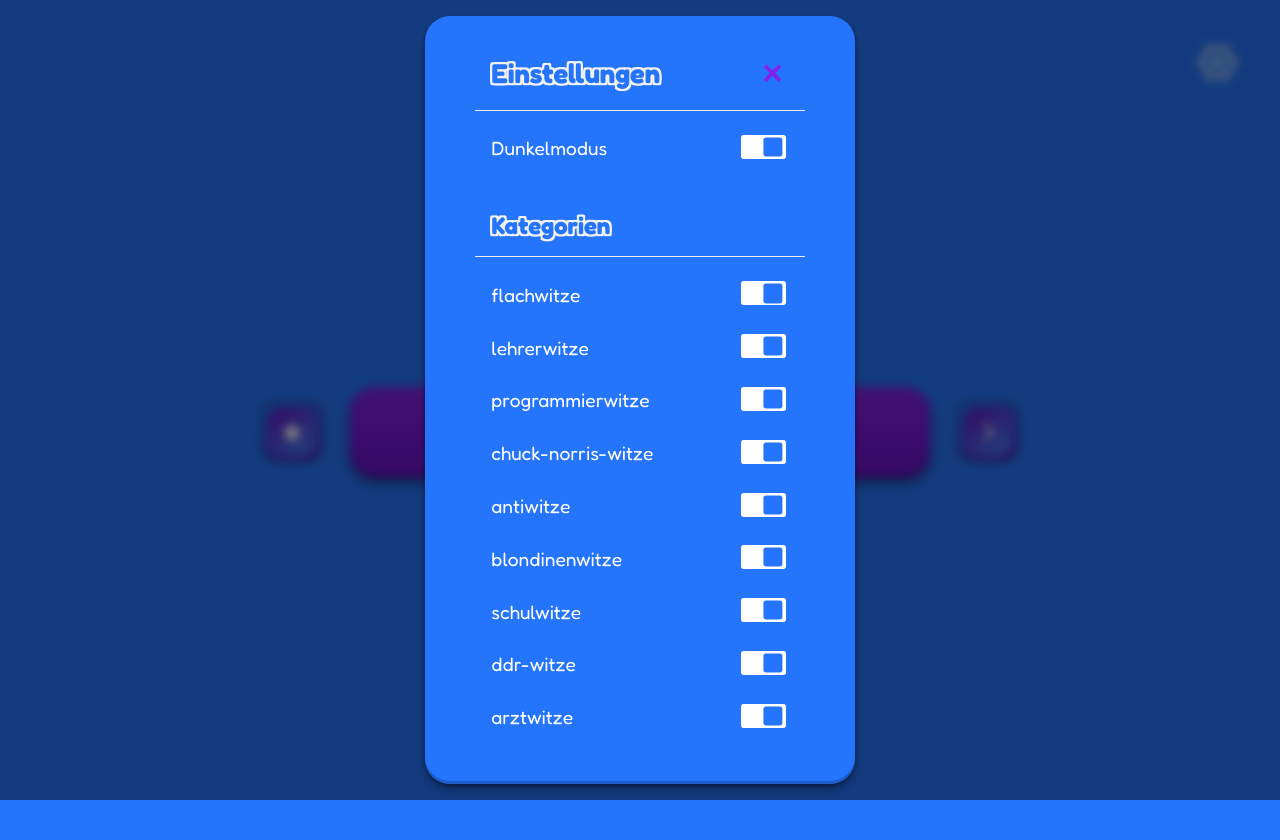
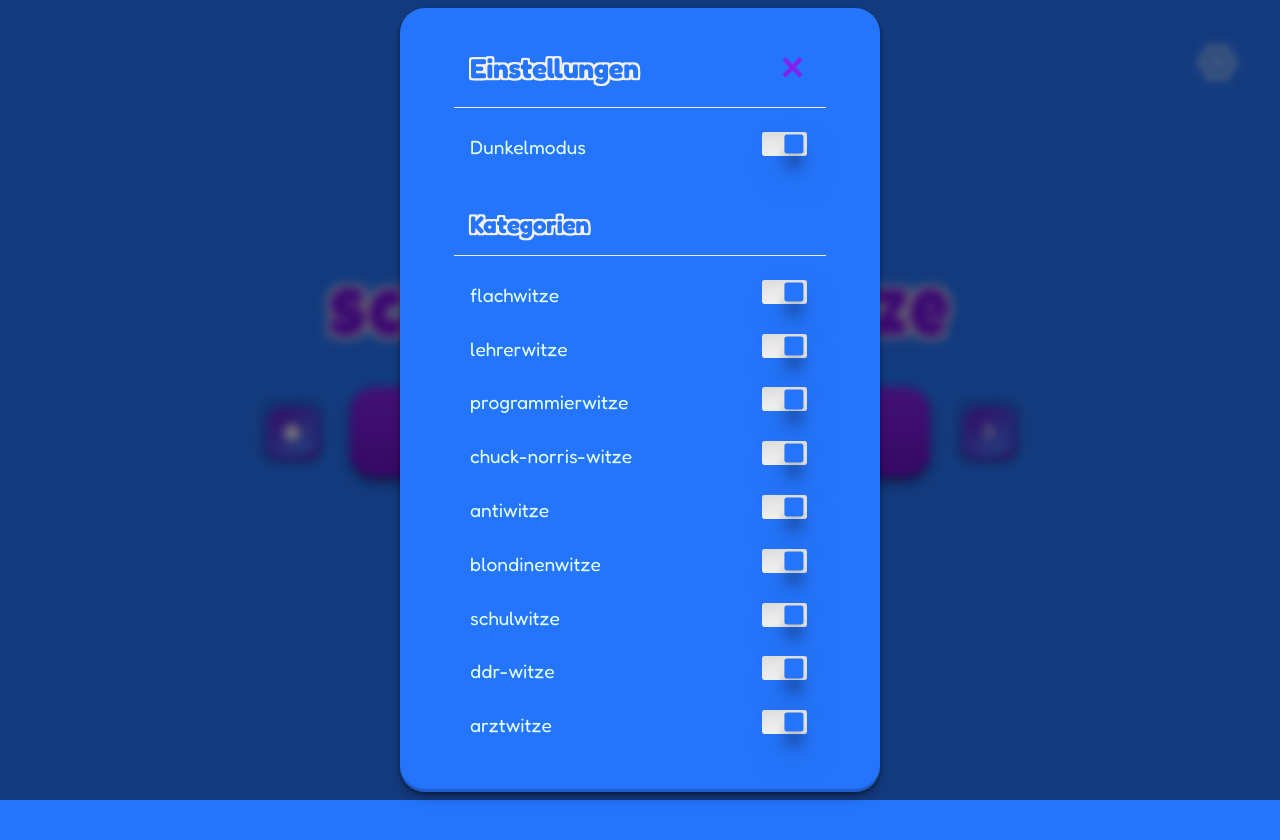
Before and after one commit to milty90/witze-app, a website built with Vite: page index.html in a window 1280 px wide. Built offline with nearby package versions, Linux system fonts and the light colour scheme; no server answers.

Commit message:
update app title and enhance modal styles and animations

```diff
--- a/index.html
+++ b/index.html
@@ -12,7 +12,8 @@
       <img class="joke-app__button-icon-settings" src="/settings.svg" alt="Settings">
     <div class="joke-app">
       <h1 class="joke-app__header">
-        Witze App
+        <!-- Witze App -->
+         Schulwitze Witze
       </h1>
       <div class="joke-app__container">
   <button id="favoriteButton" class="joke-app__button">
--- a/styles/main.scss
+++ b/styles/main.scss
@@ -275,6 +275,7 @@ body, html {
       gap: $spacing-base;
       flex-basis: 100%;
 }
+
 &__button-icon:hover {
   cursor: pointer;
   transform: scale(1.1);
@@ -309,8 +310,17 @@ body, html {
     rgba(0, 0, 0, 0.3) 0px 7px 13px -3px,
     rgba(0, 0, 0, 0.2) 0px -3px 0px inset;
     height: fit-content;
-    width: 350px;
+    width: 300px;
     max-width:100%;
+    animation: modalSlideIn 0.3s ease-out;
+
+    @include table-and-desktop() {
+      font-size: 1.6rem;
+      height: fit-content;
+      width: 400px;
+      max-width: 100%;
+    }
+
   }
 
   &__modal_header {
@@ -338,18 +348,18 @@ body, html {
 }
 
 &__modal-close {
-  font-size: 35px;
+  font-size: 40px;
   font-weight: bold;
   background-color: transparent;
   border: none;
   color: lighten($primary-color, 10%);
   cursor: pointer;
-  transition: color 0.3s ease;
+  transition: all 0.3s ease-in-out;
 }
 
 &__modal-close:hover {
-  color: darken($primary-color, 5%);
-  transform: scale(1.2);
+  color: $primary-color;
+  transform: scale(1.3);
 }
 
 &__modal_body {
@@ -367,7 +377,7 @@ body, html {
 
 &__setting-label {
     font-size: 1.2rem;
-    color: $text-color;
+    color: lightcyan;
   }
 
 &__switch {
@@ -384,6 +394,9 @@ input[type=checkbox] {
  position: relative;
  border-radius: 0.2em;
  cursor: pointer;
+ box-shadow: rgba(255, 255, 255, 0.25) 0px 30px 60px -12px inset,
+  rgba(0, 0, 0, 0.3) 0px 18px 36px -18px inset;
+
 }
 
 input[type=checkbox]::before {
@@ -398,21 +411,29 @@ input[type=checkbox]::before {
  background-color: lighten($primary-color, 15%);
  border-radius: 0.2em;
  transition: .3s ease;
+box-shadow: rgba(0, 0, 0, 0.09) 0px 2px 1px,
+ rgba(0, 0, 0, 0.09) 0px 4px 2px,
+  rgba(0, 0, 0, 0.09) 0px 8px 4px,
+   rgba(0, 0, 0, 0.09) 0px 16px 8px,
+    rgba(0, 0, 0, 0.09) 0px 32px 16px;
 }
 
 input[type=checkbox]:checked::before {
  background-color: $background-color;
  left: calc(100% - (1.2rem/2 + .2rem));
+ box-shadow: rgba(0, 0, 0, 0.3) 0px 19px 38px,
+rgba(0, 0, 0, 0.22) 0px 15px 12px;
 }
 
 
 @keyframes modalSlideIn {
   from {
-    transform: translateY(-50px);
+
+    transform: translateX(500px);
     opacity: 0;
   }
   to {
-    transform: translateY(0);
+    transform: translateX(0);
     opacity: 1;
   }
 }
```
